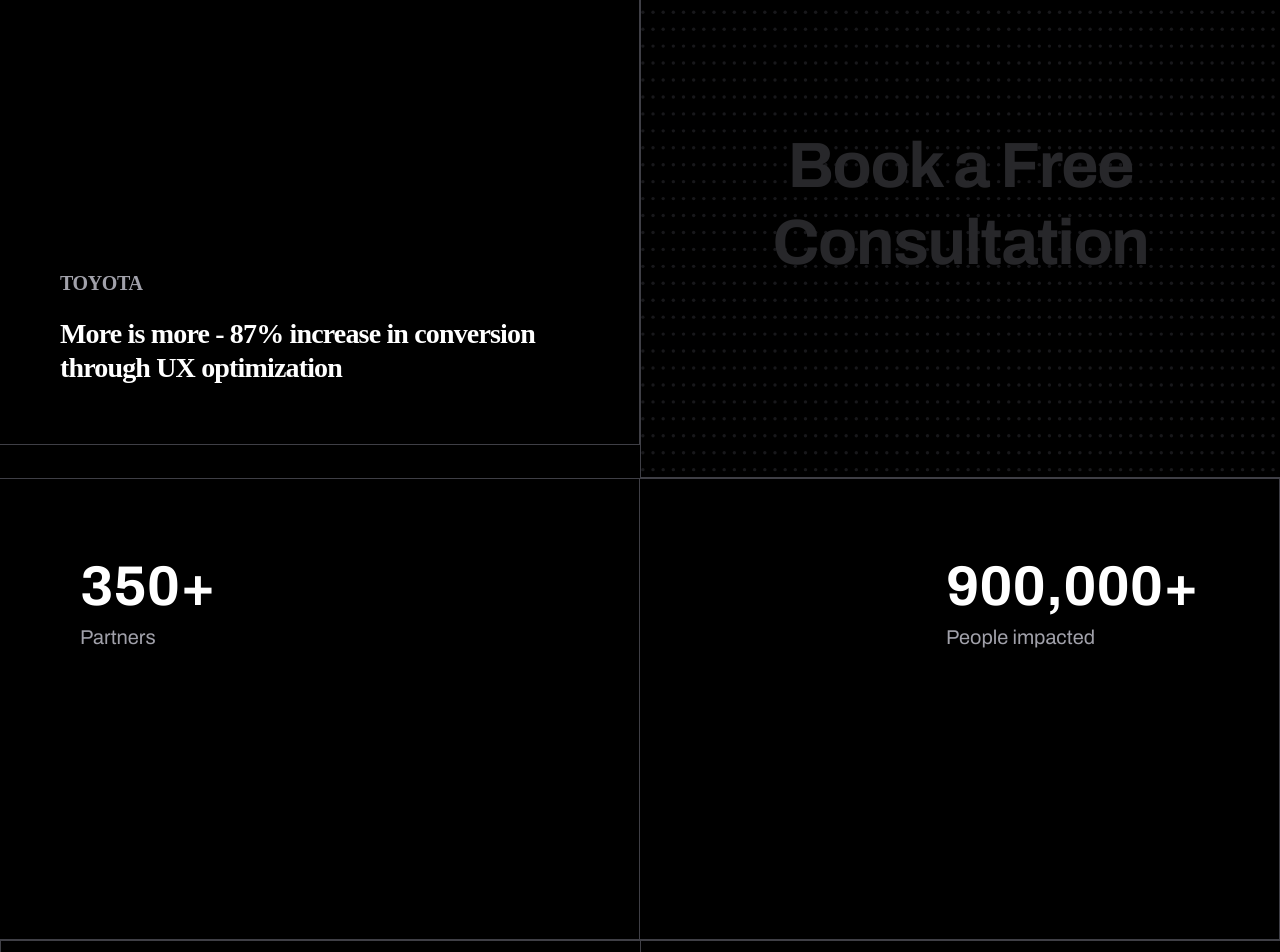
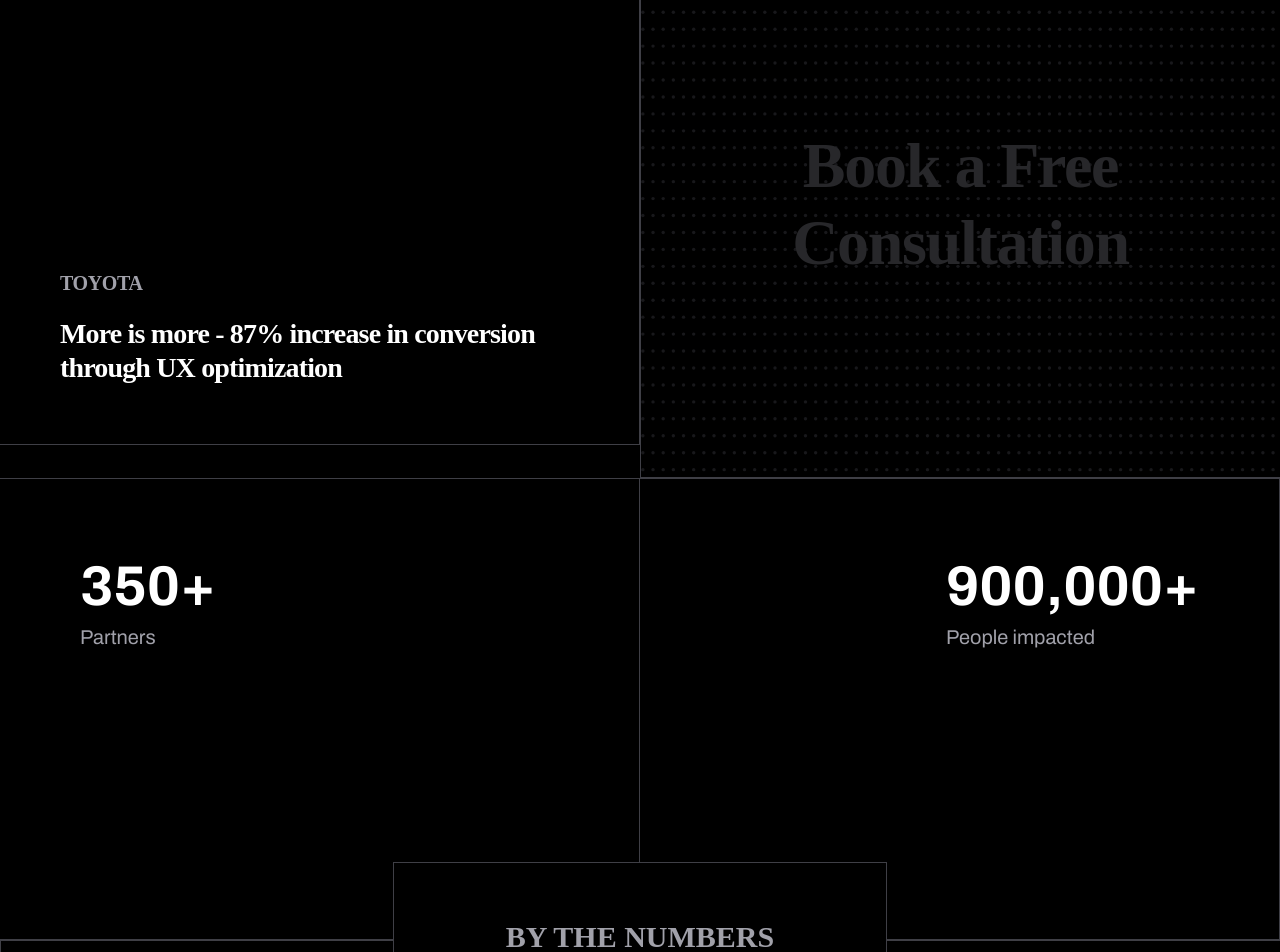
Before and after one commit to adnanadilalpha/alphasquad4.0, a Next.js app: page / in a window 1280 px wide. Shown: the part 4560-5512 px from the top of the page. Built offline with nearby package versions, Linux system fonts and the light colour scheme.

Commit message:
all things updated on my mind

```diff
--- a/pages/components/main/Overview.jsx
+++ b/pages/components/main/Overview.jsx
@@ -119,11 +119,13 @@ const overview = () => {
         </div>
 
 
-        <div class="border border-zinc-700  box-center">
-            <p class="text px-28 py-14">
+<div className="flex items-center justify-center mt-96 absolute w-full">
+          <div class="border border-zinc-700  box-center">
+            <p class="text-zinc-400 Basement text-3xl uppercase font-extrabold px-28 py-14">
                 By the numbers
             </p>
         </div>
+</div>
         <div className="box-seven box">
           <dl className="direction-aware-hover">
             <dt className="direction-aware-hover__left"></dt>
--- a/styles/main.css
+++ b/styles/main.css
@@ -11,9 +11,6 @@ filter: blur(227px);
 
 .box-center {
   background-color: #000000;
-  position: absolute;
-  left: 684px;
-  top: 5638px;
   z-index: 9999;
 }
 
@@ -785,7 +782,7 @@ filter: blur(227px);
   max-width: 695px;
   height: 154px;
   margin: 283px auto 283px auto;
-  font-family: "Archivo";
+  font-family: "Basement Grotesque";
   font-style: normal;
   font-weight: 800;
   font-size: 64px;
@@ -796,32 +793,7 @@ filter: blur(227px);
   transition: all 0.9s ease-in-out;
 }
 
-.shiny {
-  position: relative;
-  border: none;
-  border-radius: 10px;
-  font-weight: bold;
-  cursor: pointer;
-  overflow: hidden;
-}
-
-.shiny::after {
-  content: "";
-  position: absolute;
-  top: calc(var(--y, 0) * 1px - 10px);
-  left: calc(var(--x, 0) * 1px - 10px);
-  width: 40px;
-  height: 20px;
-  background: #fafafa;
-  filter: blur(10px);
-  opacity: 0;
-  z-index: 1;
-  transition: opacity 0.4s;
-}
-
-.shiny:hover::after {
-  opacity: 0.4;
-}
+
 
 .box-scte:hover {
   background: linear-gradient(
```
